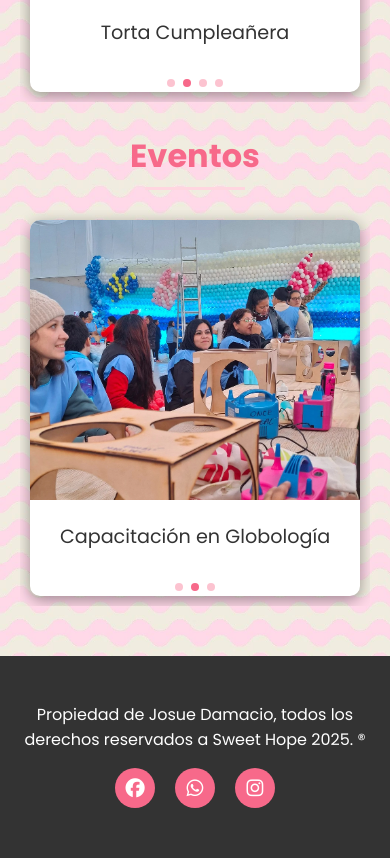
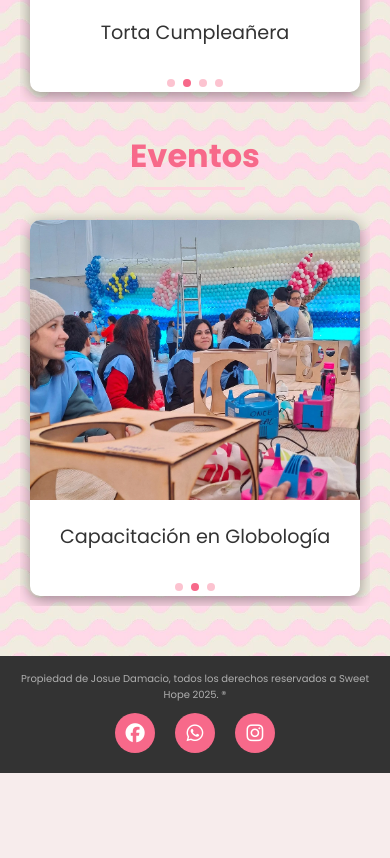
Before and after one commit to JosueDamacio/SweetHope, a plain HTML site: page index.html in a window 390 px wide. Shown: the part 1038-1896 px from the top of the page. After the commit the page ends 1811 px from the top, so only its background shows below. Drawn offline with nearby package versions, Linux system fonts and the light colour scheme.

Commit message:
contenido index +

```diff
--- a/index.html
+++ b/index.html
@@ -12,6 +12,7 @@
 
     <!-- Mios -->
     <script src="public/scripts/components/header.js" defer></script>
+    <script src="public/scripts/components/footer.js" defer></script>
     <script src="public/scripts/index.js" defer></script>
     <link rel="stylesheet" href="public/styles/header.css">
     <link rel="stylesheet" href="public/styles/menu.css">
@@ -36,24 +37,7 @@
     </main>
 
     <!-- Footer -->
-    <footer class="footer">
-        <div class="container">
-            <div class="footer-text">
-                <p>Propiedad de Josue Damacio, todos los derechos reservados a Sweet Hope 2025. ®</p>
-            </div>
-            <div class="social-icons">
-                <div class="social-icon">
-                    <a href="https://www.facebook.com/sweethopeDG"><i class="fab fa-facebook"></i></a>
-                </div>
-                <div class="social-icon">
-                    <a href="https://wa.me/5491123234612"><i class="fab fa-whatsapp"></i></a>
-                </div>
-                <div class="social-icon">
-                    <a href="https://www.instagram.com/sweethopeok/"><i class="fab fa-instagram"></i></a>
-                </div>
-            </div>
-        </div>
-    </footer>
+    <site-footer></site-footer>
 
     </script>
 </body>
--- /dev/null
+++ b/public/scripts/components/footer.js
@@ -0,0 +1,20 @@
+// Web Component reutilizable para el footer del sitio
+class SiteFooter extends HTMLElement {
+    connectedCallback() {
+        const base = this.getAttribute('data-base') || (window.location.pathname.includes('/docs/') ? '../' : '');
+        this.innerHTML = `
+        <footer class="footer">
+            <div class="container">
+                <div class="footer-text">
+                    <p>Propiedad de Josue Damacio, todos los derechos reservados a Sweet Hope 2025. ®</p>
+                </div>
+                <div class="social-icons">
+                    <div class="social-icon"><a href="https://www.facebook.com/sweethopeDG" aria-label="Facebook"><i class="fab fa-facebook"></i></a></div>
+                    <div class="social-icon"><a href="https://wa.me/5491123234612" aria-label="WhatsApp"><i class="fab fa-whatsapp"></i></a></div>
+                    <div class="social-icon"><a href="https://www.instagram.com/sweethopeok/" aria-label="Instagram"><i class="fab fa-instagram"></i></a></div>
+                </div>
+            </div>
+        </footer>`;
+    }
+}
+customElements.define('site-footer', SiteFooter);
--- a/public/styles/menu.css
+++ b/public/styles/menu.css
@@ -103,7 +103,7 @@ body {
 .footer {
     background: var(--dark-color);
     color: var(--light-color);
-    padding: 30px 0;
+    padding: 10px 0;
     text-align: center;
 }
 .social-icons {
@@ -133,4 +133,14 @@ body {
     .product-image img {
         height: 280px;
     }
+    .footer {
+    background: var(--dark-color);
+    color: var(--light-color);
+    padding-top: 5px;
+    padding-bottom: 0;
+    text-align: center;
+    font-size: 10px;
+    color: rgb(175, 175, 175);
+    }
+
 }
```
